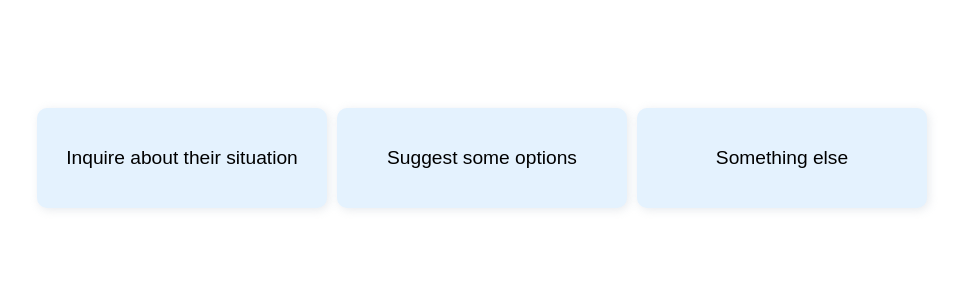
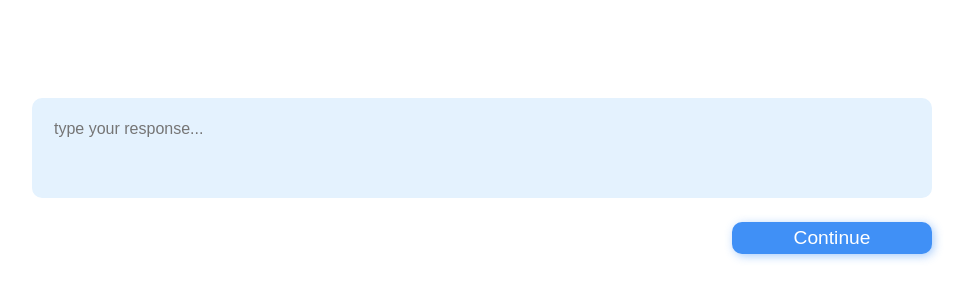
Before and after one commit to cbroms/7cups-education, a Next.js app: page /scenario/1/step/1 in a window 1280 px wide. Shown: the part 322-622 px from the top of the page, without its empty margins (158-1128 px from the left). Built offline with nearby package versions, Linux system fonts and the light colour scheme.

Commit message:
message entry components

```diff
--- a/components/Answers.js
+++ b/components/Answers.js
@@ -0,0 +1,5 @@
+const Answers = (props) => {
+  return <div>hello</div>;
+};
+
+export default Answers;
--- a/components/Entry.js
+++ b/components/Entry.js
@@ -0,0 +1,17 @@
+import styles from "../styles/Entry.module.css";
+
+const Entry = (props) => {
+  return (
+    <div>
+      <textarea
+        className={styles.input}
+        placeholder="type your response..."
+        onChange={(e) => {
+          props.onChange(e.target.value);
+        }}
+      ></textarea>
+    </div>
+  );
+};
+
+export default Entry;
--- a/pages/scenario/[scenarioId]/step/[stepId].js
+++ b/pages/scenario/[scenarioId]/step/[stepId].js
@@ -2,6 +2,7 @@ import { useRouter } from "next/router";
 import React, { useEffect, useState } from "react";
 
 import { getMessages } from "../../../../helpers/readFromState";
+import { addMessage } from "../../../../helpers/writeToState";
 
 import Chat from "../../../../components/Chat";
 import Vote from "../../../../components/Vote";
@@ -16,7 +17,8 @@ const Step = () => {
 
   const [data, setData] = useState(null);
   const [messages, setMessages] = useState([]);
-  const [step, setStep] = useState(0);
+  const [userResponse, setUserResponse] = useState("");
+  const [step, setStep] = useState(2);
 
   useEffect(() => {
     // fetch from the api here
@@ -32,7 +34,14 @@ const Step = () => {
       ],
       correctOption: 235623, // id of options array
       description: "What should you do next?", // little explanation of the correct answer
-      otherResponses: [{ id: 51462, content: "How are you today?" }], // ~5 random other user’s responses
+      otherResponses: [
+        { id: 514632, content: "How are you today?" },
+        { id: 514623, content: "How are you today?" },
+        { id: 514233, content: "How are you today?" },
+        { id: 512362, content: "How are you today?" },
+        { id: 514644, content: "How are you today?" },
+        { id: 490862, content: "How are you today?" },
+      ], // ~5 random other user’s responses
       nextStep: true, // true if there’s another step after this one, false otherwise
     });
 
@@ -50,6 +59,8 @@ const Step = () => {
   const handleContinue = () => {
     if (step === 2) {
       // submit entry content
+      addMessage(userResponse, "me", true);
+      setMessages(getMessages(true));
     } else if (step === 3) {
       // submit voting on answers
       // redirect to next page
@@ -70,7 +81,13 @@ const Step = () => {
       />
     );
   } else if (data && step === 2) {
-    stepElement = <Entry />;
+    stepElement = (
+      <Entry
+        onChange={(value) => {
+          setUserResponse(value);
+        }}
+      />
+    );
   } else if (data && step === 3) {
     stepElement = <Answers />;
   }
--- /dev/null
+++ b/styles/Entry.module.css
@@ -0,0 +1,18 @@
+.input {
+  width: 100%;
+  height: 100px;
+  resize: none;
+  border: none;
+  background-color: var(--light-blue);
+  border: 2px solid var(--light-blue);
+  border-radius: 10px;
+  font-size: 1rem;
+  font-family: sans-serif;
+  padding: 20px;
+  transition: all 300ms ease-in-out;
+}
+
+.input:focus {
+  border: 2px solid var(--dark-blue);
+  outline: none;
+}
--- a/styles/Message.module.css
+++ b/styles/Message.module.css
@@ -3,6 +3,7 @@
   background-color: var(--light-blue);
   border-radius: 10px 10px 10px 0px;
   max-width: 275px;
+  margin-top: 10px;
 }
 
 .self {
```
